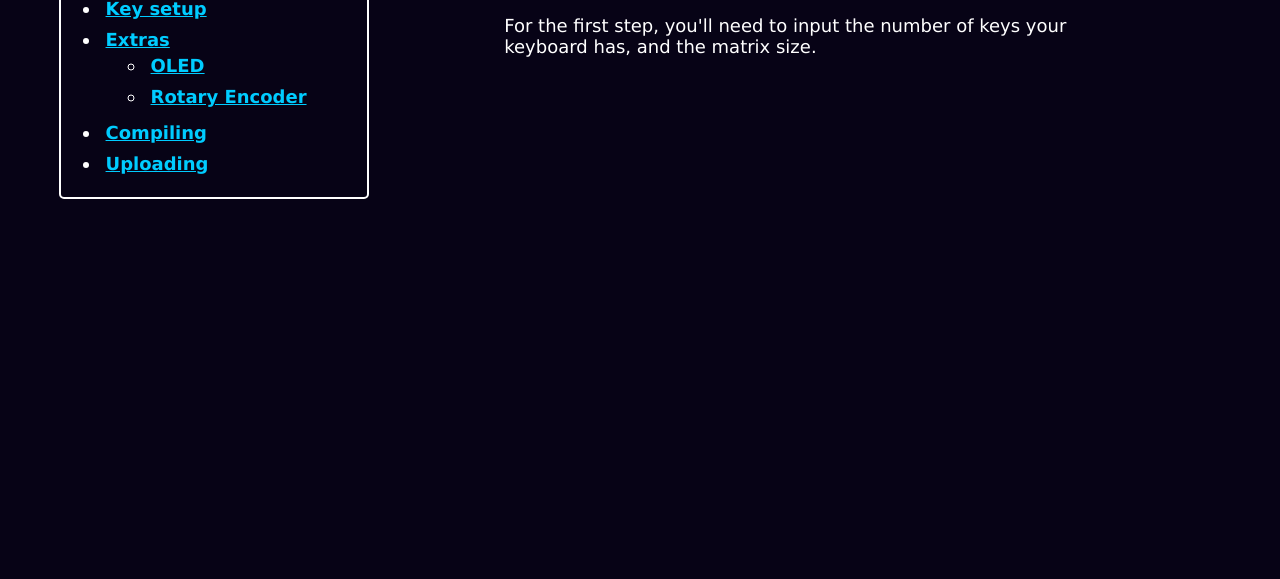
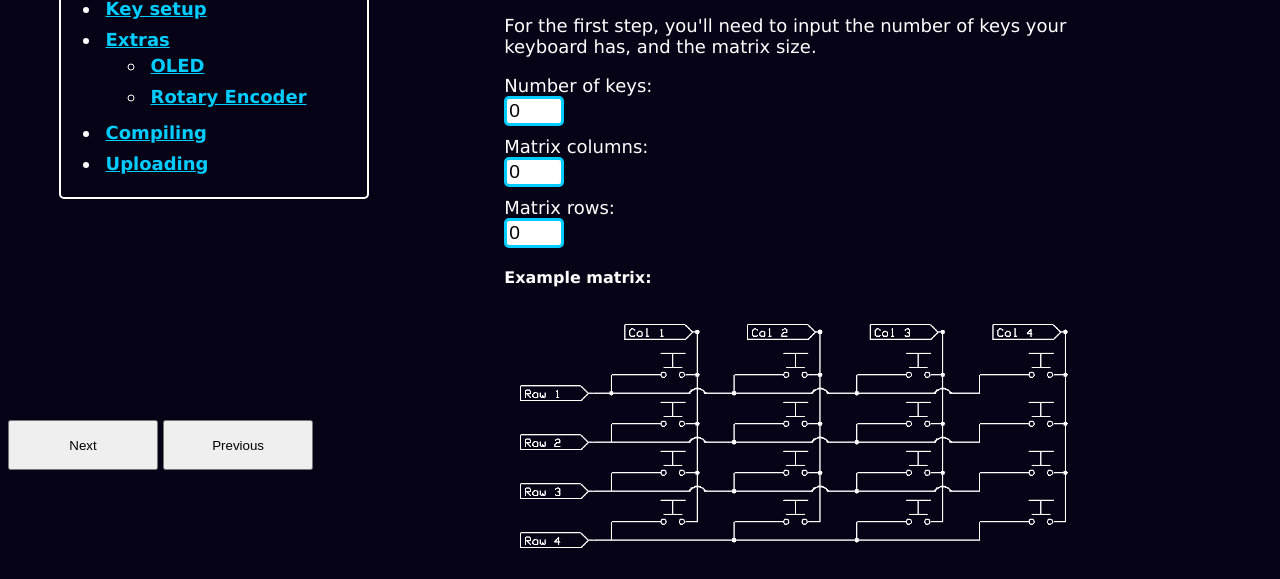
Before and after one commit to invictus-anic3tus/EasyQMK, a plain HTML site: page start.html in a window 1280 px wide. Shown: the part 320-899 px from the top of the page. Before the commit the page ends 800 px from the top, so only its background shows below. Drawn offline with Linux system fonts and the light colour scheme.

Commit message:
update start.html

```diff
--- a/start.html
+++ b/start.html
@@ -29,7 +29,7 @@
       color: rgb(201, 6, 201);
     }
 
-    .all {
+    .maincontainer {
       display: flex;
     }
 
@@ -67,7 +67,7 @@
       padding: 5px;
     }
 
-    .main {
+    .inputs {
       width: 50%;
       float: left;
       margin: auto;
@@ -77,8 +77,37 @@
       font-size: 5em;
       font-weight: 900;
     }
-    .main p {
+    p {
       font-size: large;
+    }
+
+    .inputs label {
+      font-size: large;
+      display: block;
+    }
+    .inputs input {
+      margin-bottom: 10px;
+      font-size: larger;
+      width: 50px;
+      border: 3px solid rgb(0, 204, 255);
+      border-radius: 5px;
+    }
+    .example {
+      display: block;
+    }
+    .example span {
+      display: block;
+      margin-top: 10px;
+      margin-bottom: -50px;
+      font-weight: 700;
+    }
+    .npbuts {
+      position: absolute;
+      bottom: 10px;
+    }
+    .npbuts button {
+      width: 150px;
+      height: 50px;
     }
   </style>
 
@@ -86,7 +115,7 @@
     <div class="logodiv">
       <h3>By <a href="https://github.com/invictus-anic3tus">Anicetus</a></h3>
     </div>
-    <div class="all">
+    <div class="maincontainer">
       <div class="dir">
         <ul>
           <li><a href="./">Home</a></li>
@@ -104,11 +133,27 @@
         </ul>
       </div>
 
-      <div class="main">
+      <div class="inputs">
         <span id="welcome">Getting Started</span>
         <p>
           For the first step, you'll need to input the number of keys your keyboard has, and the matrix size.
         </p>
+        <label for="keynum">Number of keys:</label>
+        <input type="number" value="0" step="1"  oninput="this.value = this.value.replace(/[^0-9]/g, '');" name="keynum" id="keynum">
+        <label for="matcol">Matrix columns:</label>
+        <input type="number" value="0" step="1"  oninput="this.value = this.value.replace(/[^0-9]/g, '');"  name="matcol" id="matcol">
+        <label for="matcol">Matrix rows:</label>
+        <input type="number" value="0" step="1"  oninput="this.value = this.value.replace(/[^0-9]/g, '');"  name="matrow" id="matrow">
+
+        <div class="example">
+          <span>Example matrix:</span>
+          <img src="./matrix-diagram.png" alt="Matrix Diagram" width="600px" height="auto">
+        </div>
+      </div>
+
+      <div class="npbuts">
+        <button id="next">Next</button>
+        <button id="prev">Previous</button>
       </div>
     </div>
 
```
Also changed, not shown: matrix-diagram.png (added).
